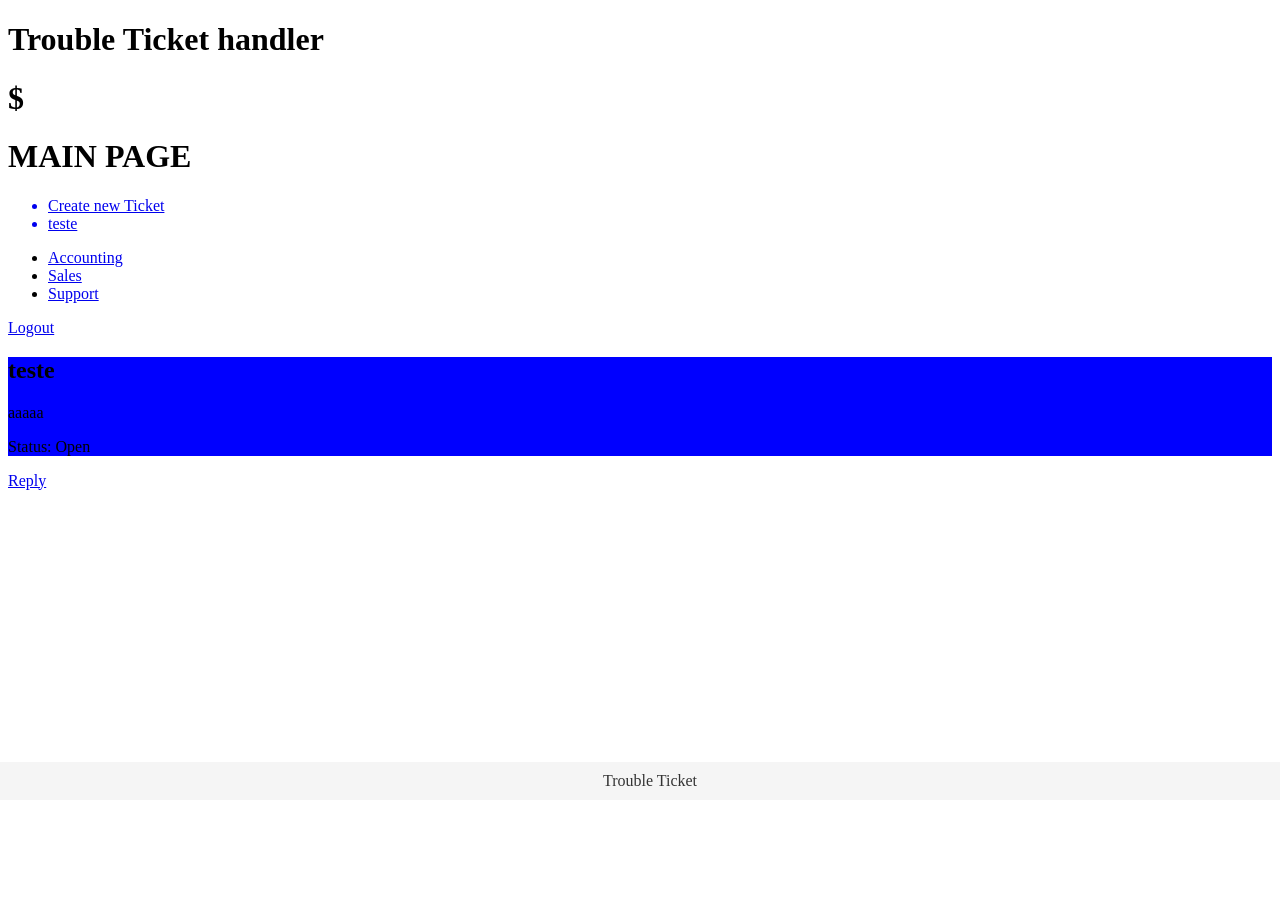
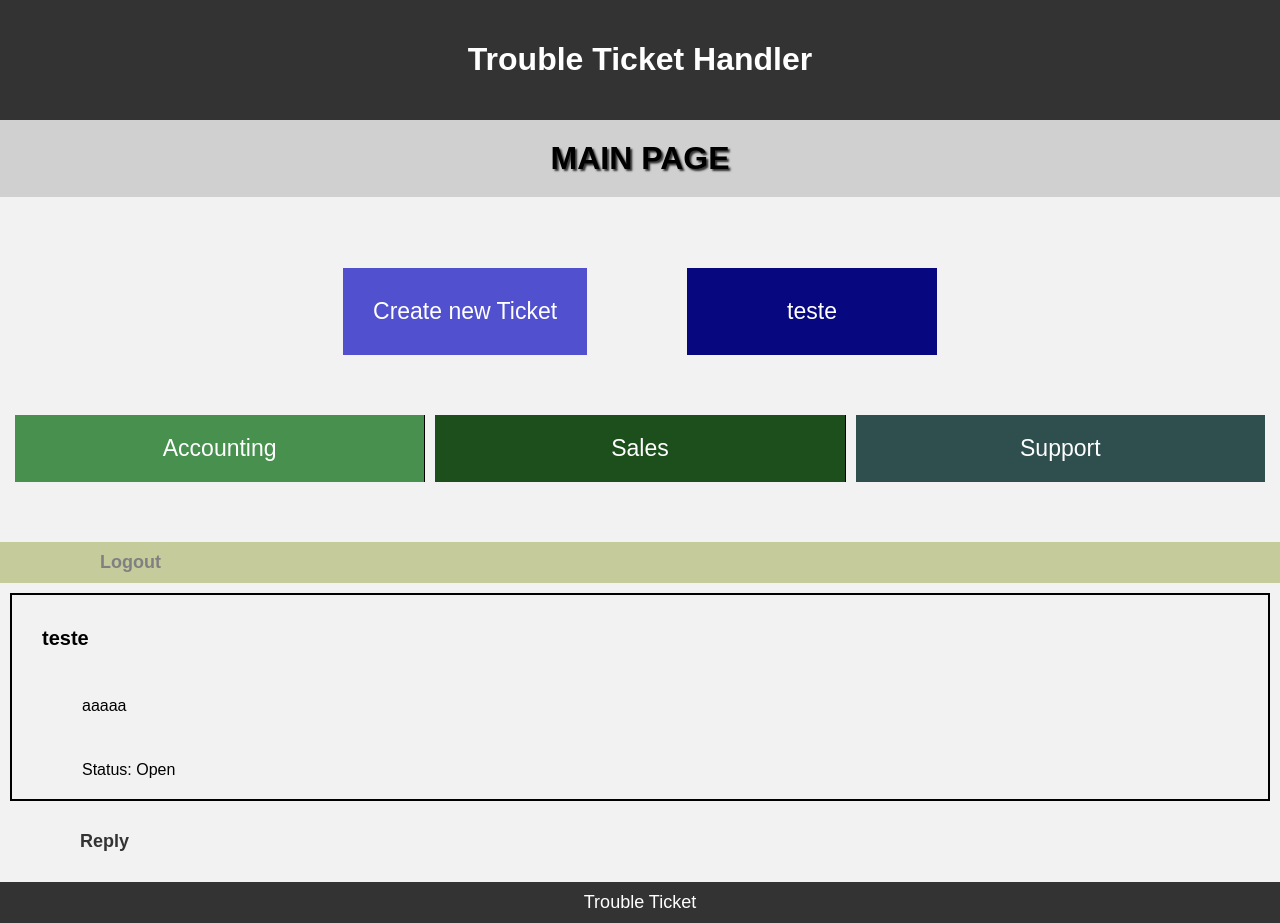
Before and after one commit to FEUP-LTW-2023/project-ltw07g07, a PHP site: page /main.php in a window 1280 px wide. Before the commit the page ends 786 px from the top, so only its background shows below. Run offline with PHP 8.4, Linux system fonts and the light colour scheme; the visitor is signed in with stand-in values (Sample User, id 1); data comes from the database, SQL or seed files in the repository; both versions use the stored data as it was after the commit; data that the repository does not hold is empty.

Commit message:
most css done

```diff
--- a/sql/main.php
+++ b/sql/main.php
@@ -54,7 +54,7 @@ if (isset($_POST['reply'])) {
   <head>
     <title> Trouble Ticket Handler </title>
     <meta charset="utf-8">
-    <link rel="stylesheet" href="style.css">
+    <link rel="stylesheet" href="style2.css">
 
     <script>
         function showDep1() {
@@ -80,18 +80,17 @@ if (isset($_POST['reply'])) {
   </head>
 
   <body>
+
     <header>
-    <h1> Trouble Ticket handler </h1>
-    <h1> $ </h1>
-
+      <h1> <a href="main.php"> Trouble Ticket Handler </a></h1>
 
     </header>
 
-    <h1> MAIN PAGE </h1>
+    <h1 class = "main"> MAIN PAGE </h1>
 
-    <ul>
-        <a href="ticket.php"><li> Create new Ticket</li></a>
-        <a href="profile.php"><li>  <?= $user['name'] ?> </li></a>
+    <ul id = "menu">
+        <a href="ticket.php"><li class="first"> Create new Ticket</li></a>
+        <a href="profile.php"><li class="last">  <?= $user['name'] ?> </li></a>
     </ul>
 
 
@@ -105,7 +104,7 @@ if (isset($_POST['reply'])) {
       </ul>
     </nav>
 
-    <a href="login.php">Logout</a>
+    <a href="login.php" class = "a-prof">Logout</a>
 
 
     <p id = "dep1" style="display: none;">dep1</p>
@@ -114,14 +113,14 @@ if (isset($_POST['reply'])) {
 
 
   <?php foreach ($tickets as $ticket):
-   $ticket_id = $ticket['id']; ?>
+     ?>
     <div id = 'ticket'>
       <h2><?= $ticket['client_name'] ?></h2>
       <p><?= $ticket['message'] ?></p>
       <p>Status: <?= $ticket['status'] ?></p>
 
     </div>
-  <a href="#" onclick="showForm()">Reply</a>
+    <a href="#" class= "reply-ticket" onclick="showForm()">Reply</a>
       <form id="reply" style="display: none;" action="" method="post">
         <label for="message">Message:</label>
         <textarea id="message" name="message" rows="5" required></textarea>
--- a/sql/style.css
+++ b/sql/style.css
@@ -1,6 +1,5 @@
 a{
   font-style: normal;
-
 }
 
 #ticket {
--- a/sql/style2.css
+++ b/sql/style2.css
@@ -16,8 +16,22 @@ body {
   text-align: center;
 }
 
-  h1 {
-    margin: 0;
+h1 a{
+  color: white;
+  margin: 20px;
+}
+
+h1 a:hover{
+  text-decoration: none;
+}
+
+.main{
+  font-weight: bold;
+  background-color: rgba(128, 128, 128, 0.303);
+  text-shadow: #333 2px 2px 2px;
+  text-align: center;
+  padding: 20px;
+  margin-top: 0px;
 }
 
 form {
@@ -35,7 +49,8 @@ body {
 }
 
 input[type="text"],
-  input[type="password"] {
+input[type="password"],
+input[type="email"] {
   width: 100%;
   padding: 10px;
   border: 1px solid #ccc;
@@ -44,7 +59,31 @@ body {
   margin-bottom: 20px;
 }
 
-  input[type="submit"] {
+a {
+  color: #333;
+  text-decoration: none;
+}
+
+a:hover {
+  text-decoration: underline;
+}
+
+footer {
+  background-color: #333;
+  color: #fff;
+  padding: 10px;
+  text-align: center;
+  margin-top: 30px;
+  font-size: 18px;
+}
+
+.button-container {
+  display: table;
+  width: 100%;
+  table-layout: fixed;
+}
+.create-link {
+  display: table-cell;
   background-color: #333;
   color: #fff;
   padding: 10px 20px;
@@ -53,24 +92,194 @@ body {
   cursor: pointer;
 }
 
-  a {
-    color: #333;
-    text-decoration: none;
-  }
-
-  footer {
-    background-color: #333;
-    color: #fff;
-    padding: 10px;
-    text-align: center;
-  }
-
-  .create-account-link {
+input[type="submit"] {
+  font-size: 17px;
   background-color: #333;
   color: #fff;
   padding: 10px 20px;
   border: none;
   border-radius: 3px;
   cursor: pointer;
+}
+
+.error-login{
   text-align: center;
+  font-weight: bold;
 }
+
+.p-prof{
+  color: white;
+  border: 1px solid black;
+  background-color:black;
+  text-align: center;
+  padding: 20px;
+  font-size: 18px;
+}
+
+.a-prof{
+  padding: 10px;
+  padding-left: 100px;
+  display: block;
+  font-size: 18px;
+  font-weight: bold;
+  color:gray;
+  background-color: rgba(144, 158, 54, 0.47);
+}
+
+
+form textarea,
+form select,
+form input[type="checkbox"],
+form input[type="submit"] {
+  width: 100%;
+  padding: 10px;
+  margin-bottom: 20px;
+  border-radius: 3px;
+  border: 1px solid #ccc;
+  font-size: 15px;
+}
+
+form select {
+  margin-bottom: 20px;
+}
+
+form textarea{
+  width: 92%;
+}
+
+.priority{
+  display: inline-block;
+  margin-left: 5px;
+}
+
+
+ul {
+  list-style-type: none;
+  margin: 0;
+  padding: 0;
+  display: flex;
+  justify-content: center;
+  background-color: #f2f2f2;
+}
+
+
+ul li {
+  padding: 10px 20px;
+}
+
+ul a li {
+  color: white;
+  text-decoration: none;
+  font-size: 23px;
+  margin: 50px;
+}
+
+.first{
+  padding: 30px;
+  background-color: rgb(81, 81, 207);
+}
+
+.last {
+  padding: 30px;
+  padding-right: 100px;
+  padding-left: 100px;
+  background-color:rgb(7, 7, 128);
+}
+
+nav ul {
+  display: flex;
+  justify-content: space-between;
+  background-color: #f2f2f2;
+  padding: 10px;
+  margin-bottom: 50px;
+}
+
+nav ul li {
+  flex: 1;
+  margin: 0 5px;
+
+  text-align: center;
+  border-right: 1px solid black;
+}
+
+
+nav ul li:first-child{
+  background-color: rgb(71, 144, 77);
+}
+
+
+nav ul li:nth-child(2){
+  background-color: rgb(28, 79, 28);
+}
+
+nav ul li:last-child {
+  border-right: none;
+  background-color: darkslategrey;
+}
+
+nav ul li a {
+  display: block;
+  padding: 10px;
+  color: white;
+  text-decoration: none;
+  font-size: 23px;
+}
+
+#ticket {
+  background-color: #f2f2f2;
+  margin: 10px;
+  padding: 15px;
+  padding-left: 30px;
+  margin-bottom: 30px;
+  border: 2px solid black ;
+}
+
+div#ticket h2 {
+  font-size: 20px;
+}
+
+div#ticket p {
+  margin-bottom: 5px;
+  padding-left: 40px;
+  padding-top: 30px;
+}
+
+a#reply-link {
+  display: block;
+  margin-bottom: 10px;
+}
+
+.reply-ticket{
+  margin-top: 30px;
+  font-size: 18px;
+  font-weight: bold;
+  margin-left: 80px;
+
+}
+
+#reply {
+  display: none;
+  border: 2px solid black ;
+}
+
+#reply label {
+  display: block;
+  margin-bottom: 5px;
+}
+
+#reply textarea {
+  width: 100%;
+  resize: vertical;
+  padding: 5px;
+  margin-bottom: 10px;
+  margin-top: 10px;
+}
+
+#reply input[type="submit"] {
+  padding: 5px 10px;
+  background-color: #333;
+  font-size: 17px;
+  color: white;
+  border: none;
+  cursor: pointer;
+}
```
Also changed, not shown: sql/login.php (+33 -40 lines), sql/new_account.php (+18 -1 lines), sql/profile.php (+16 -6 lines), sql/ticket.php (+18 -4 lines), sql/admin.db. Lines whose indentation alone changed are shown as unchanged.
